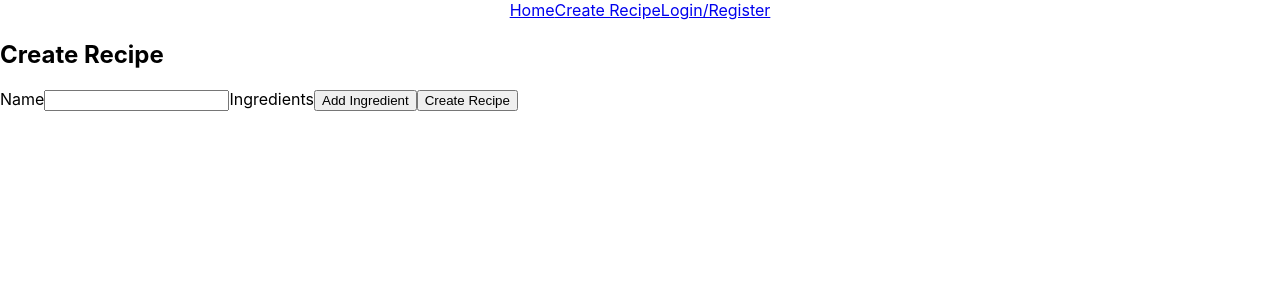
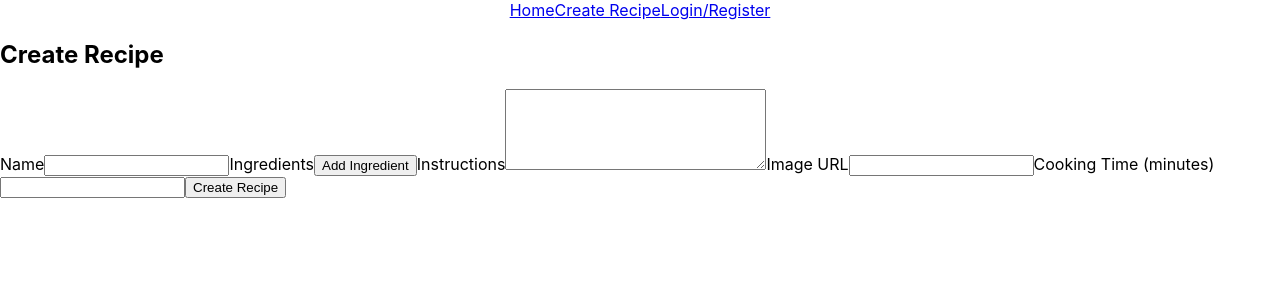
Before and after one commit to iskren97/MERN-Recipe-App, a React (Create React App) app in the folder client/: page /create-recipe in a window 1280 px wide. Shown: the top 300 px of the page. Built offline with nearby package versions, Linux system fonts and the light colour scheme; the HTML template or start-up script is replaced by a standard one.

Commit message:
add additional fields to the create recipe form

```diff
--- a/client/src/pages/CreateRecipe.jsx
+++ b/client/src/pages/CreateRecipe.jsx
@@ -10,7 +10,9 @@ const CreateRecipe = () => {
   const [recipe, setRecipe] = useState({
     name: '',
     ingredients: [],
-    imageUrl: 'alt',
+    instructions: '',
+    imgUrl: '',
+    cookingTime: 0,
     userOwner: userID,
   });
 
@@ -67,6 +69,26 @@ const CreateRecipe = () => {
           Add Ingredient
         </button>
 
+        <label htmlFor="instructions">Instructions</label>
+        <textarea
+          name="instructions"
+          id=""
+          cols="30"
+          rows="5"
+          onChange={handleChange}
+        ></textarea>
+
+        <label htmlFor="imgUrl">Image URL</label>
+        <input type="text" id="imgUrl" name="imgUrl" onChange={handleChange} />
+
+        <label htmlFor="cookingTime">Cooking Time (minutes)</label>
+        <input
+          type="number"
+          id="cookingTime"
+          name="cookingTime"
+          onChange={handleChange}
+        />
+
         <button type="Submit">Create Recipe</button>
       </form>
     </>
```
